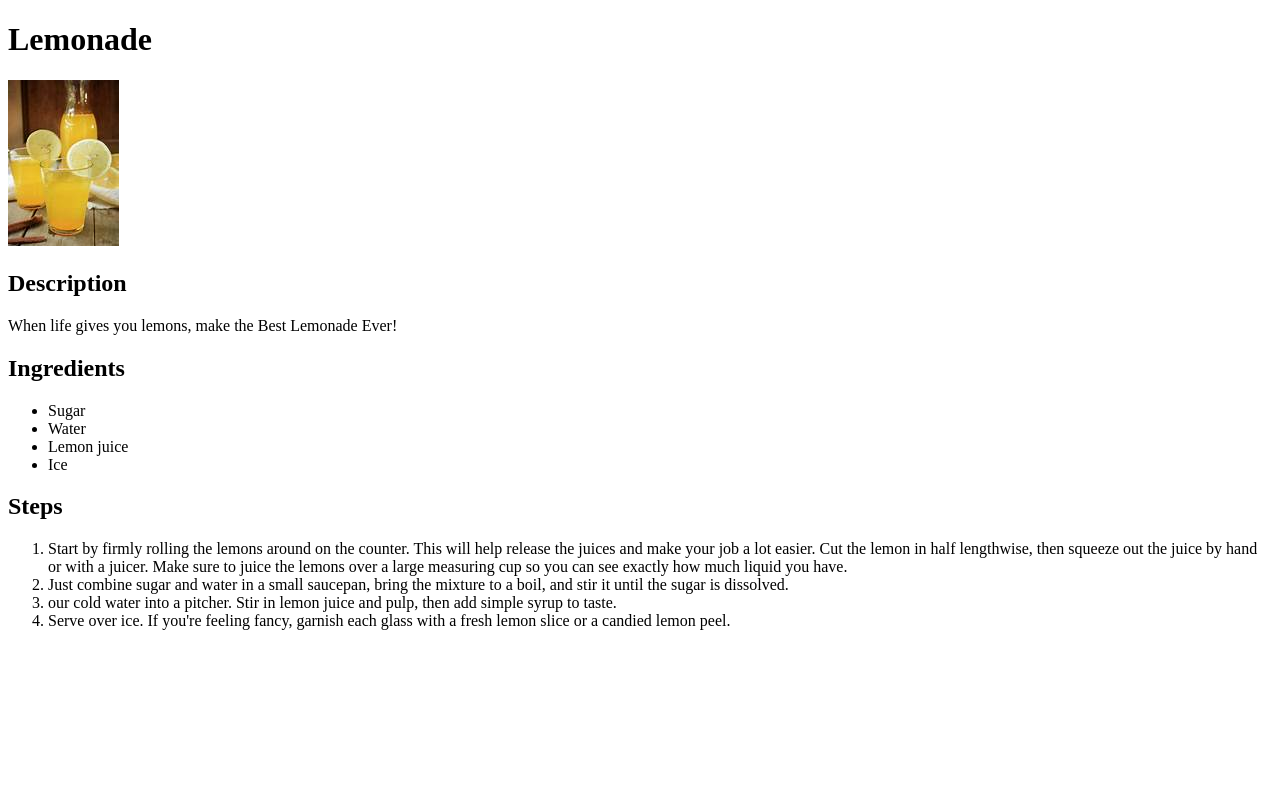
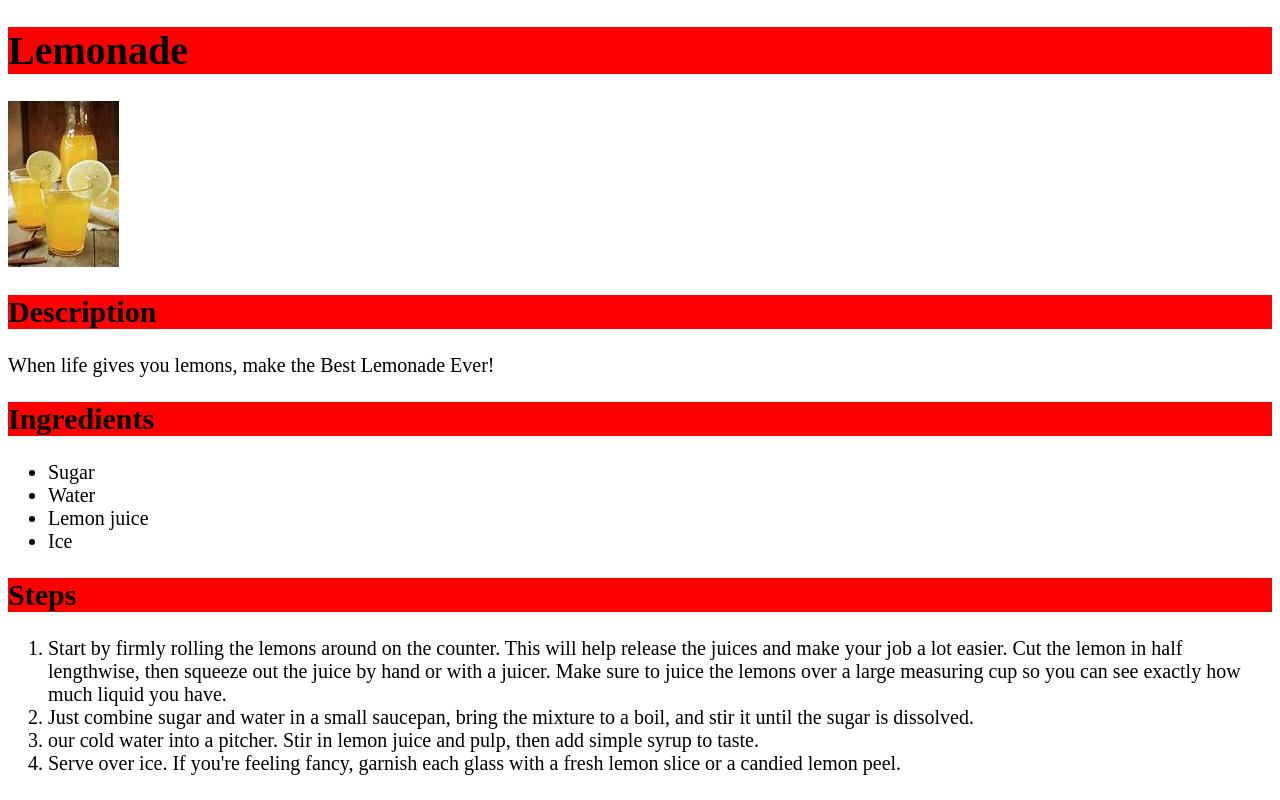
Before and after one commit to BoomerBossAB/odin-recipes, a plain HTML site: page recipes/lemonade.html in a window 1280 px wide. Drawn offline with Linux system fonts and the light colour scheme.

Commit message:
Added colour to headings and increased font size

```diff
--- a/recipes/lemonade.html
+++ b/recipes/lemonade.html
@@ -4,23 +4,24 @@
     <meta charset="UTF-8">
     <meta http-equiv="X-UA-Compatible" content="IE=edge">
     <meta name="viewport" content="width=device-width, initial-scale=1.0">
+    <link rel="stylesheet" href="../styles.css">
     <title>Document</title>
 </head>
 <body>
-    <h1>Lemonade</h1>
+    <h1 class="heading">Lemonade</h1>
     <img src="lemonade.jpeg">
-    <h2>Description</h2>
-    <p>When life gives you lemons, make the Best Lemonade Ever!
+    <h2 class="heading sub">Description</h2>
+    <p class="text">When life gives you lemons, make the Best Lemonade Ever!
     </p>
-    <h2>Ingredients</h2>
-    <ul>
+    <h2 class="heading sub">Ingredients</h2>
+    <ul class="text">
         <li>Sugar</li>
         <li>Water</li>
         <li>Lemon juice</li>
         <li>Ice</li>
     </ul>
-    <h2>Steps</h2>
-    <ol>
+    <h2 class="heading sub">Steps</h2>
+    <ol class="text">
         <li>Start by firmly rolling the lemons around on the counter.
             This will help release the juices and make your job a lot easier.
             Cut the lemon in half lengthwise,
--- a/styles.css
+++ b/styles.css
@@ -0,0 +1,12 @@
+.heading{
+    color:black;
+    background-color: red;
+    font-size: 40px;
+    font-weight: bold;
+}
+.sub{
+    font-size:30px;
+}
+.text{
+    font-size: 20px;
+}
```
Also changed, not shown: index.html (+2 -1 lines), recipes/mac_and_cheese.html (+8 -7 lines), recipes/waffles.html (+8 -7 lines).
